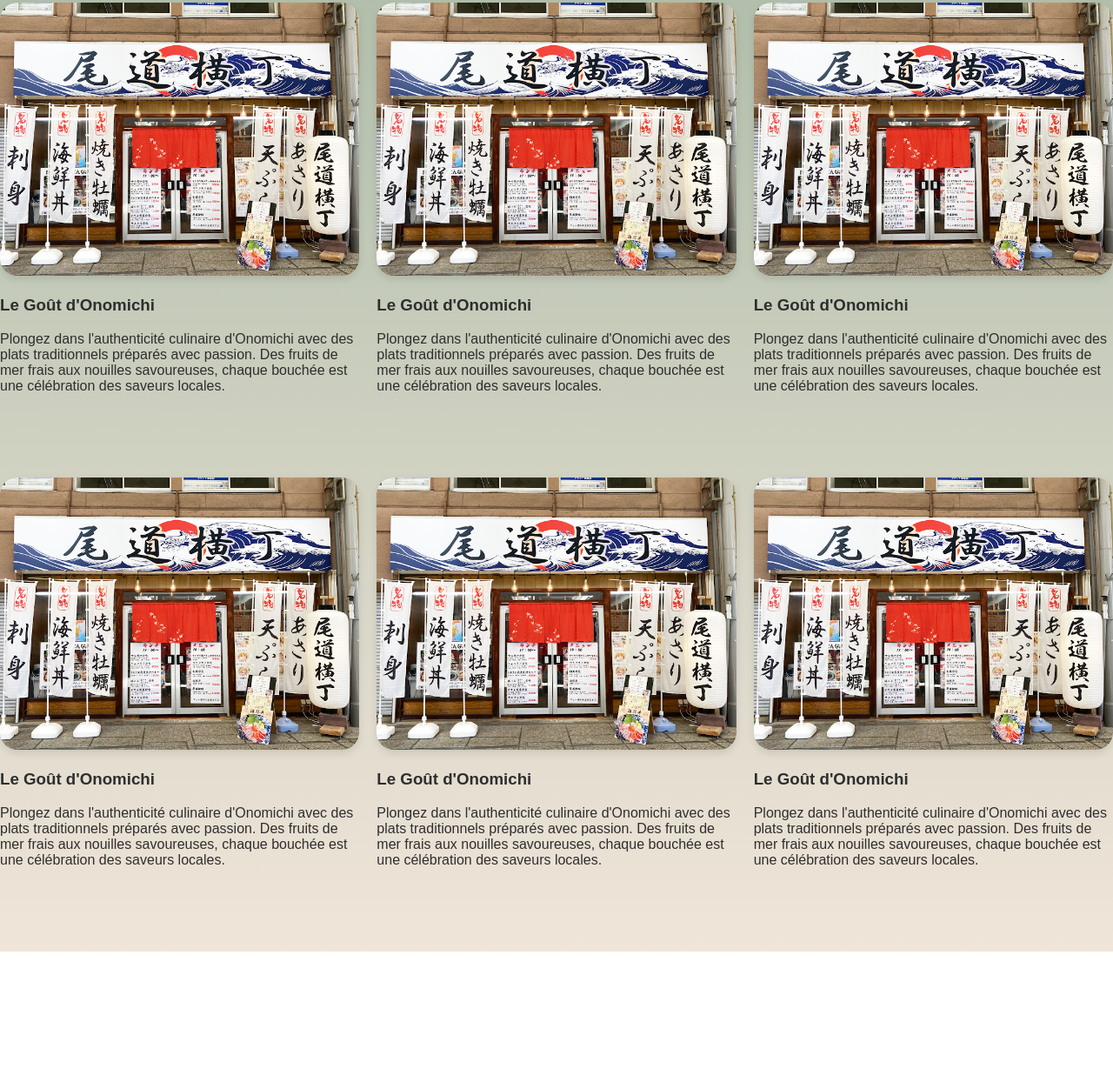
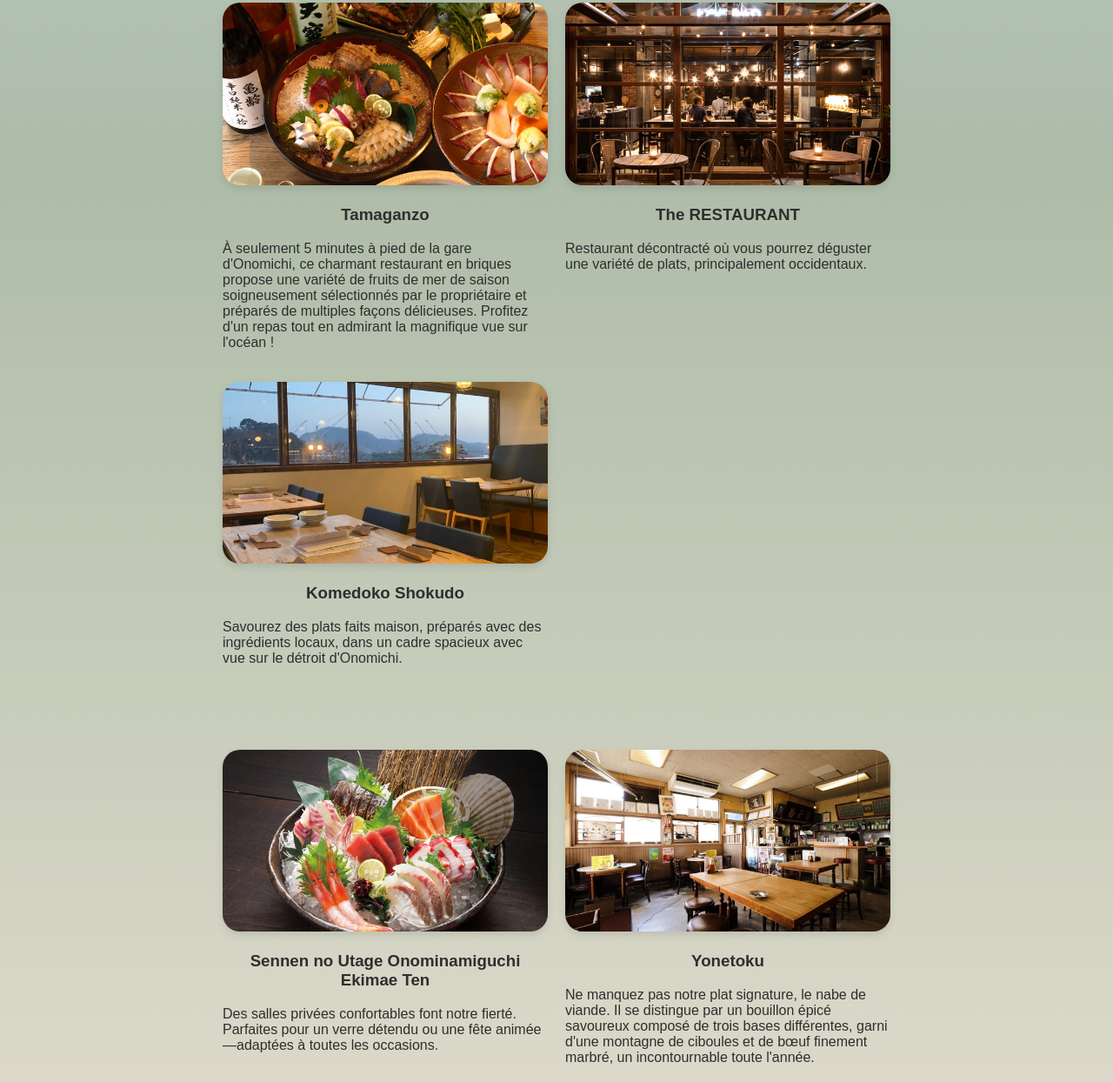
Before and after one commit to LoveyouMaryme/Travel_Website, a plain HTML site: page restaurant.html in a window 1280 px wide. Shown: the part 1025-2269 px from the top of the page at 87% size. Before the commit the page ends 2119 px from the top, so only its background shows below. Drawn offline with Linux system fonts and the light colour scheme; a web font is replaced by a local one.

Commit message:
ajout des restaurants

```diff
--- a/restaurant.html
+++ b/restaurant.html
@@ -24,7 +24,7 @@
       <a href="index.html"flo>Accueil</a>
       <a href="attractions.html" >Attractions</a>
       <a href="restaurant.html" class="active">Restaurants</a>
-      <a href="contact.html"> Témoignages</a>
+      <a href="contact.html">Témoignages</a>
       <a href="form.html" class="cta-button" id="cta-button-header">Rejoins-nous!</a>
     </nav>
 
@@ -42,35 +42,35 @@
     <div class="container-restaurants">
         <div class="restaurant-holder">
                 <div>
-                    <img src="ressources\image-ezgif.com-webp-to-png-converter.png" alt="Onomichi Yokocho" class="restaurant-image">
+                    <img src="ressources\63757241.jpg" alt="Tamaganzo" class="restaurant-image">
                 </div>
                 <div>
-                <h3>Le Goût d'Onomichi</h3>
+                <h3>Tamaganzo</h3>
                 <p>
-                Plongez dans l'authenticité culinaire d'Onomichi avec des plats traditionnels préparés avec passion. Des fruits de mer frais aux nouilles savoureuses, chaque bouchée est une célébration des saveurs locales.
+                À seulement 5 minutes à pied de la gare d'Onomichi, ce charmant restaurant en briques propose une variété de fruits de mer de saison soigneusement sélectionnés par le propriétaire et préparés de multiples façons délicieuses. Profitez d'un repas tout en admirant la magnifique vue sur l'océan !
                 </p>
                 </div>
         </div>
         <div class="restaurant-holder">
                 <div>
-                    <img src="ressources\image-ezgif.com-webp-to-png-converter.png" alt="Onomichi Yokocho" class="restaurant-image">
+                    <img src="ressources\TheRestaurant.jpg" alt="The RESTAURANT" class="restaurant-image">
                 </div>
                 <div>
-                <h3>Le Goût d'Onomichi</h3>
+                <h3>The RESTAURANT</h3>
                 <p>
-                Plongez dans l'authenticité culinaire d'Onomichi avec des plats traditionnels préparés avec passion. Des fruits de mer frais aux nouilles savoureuses, chaque bouchée est une célébration des saveurs locales.
+                Restaurant décontracté où vous pourrez déguster une variété de plats, principalement occidentaux.
                 </p>
                 </div>
         </div>
 
         <div class="restaurant-holder">
                 <div>
-                    <img src="ressources\image-ezgif.com-webp-to-png-converter.png" alt="Onomichi Yokocho" class="restaurant-image">
+                    <img src="ressources\c5f644c685901ea4fe03a508102c19ce.jpg" alt="Komedoko Shokudo" class="restaurant-image">
                 </div>
                 <div>
-                <h3>Le Goût d'Onomichi</h3>
+                <h3>Komedoko Shokudo</h3>
                 <p>
-                Plongez dans l'authenticité culinaire d'Onomichi avec des plats traditionnels préparés avec passion. Des fruits de mer frais aux nouilles savoureuses, chaque bouchée est une célébration des saveurs locales.
+                Savourez des plats faits maison, préparés avec des ingrédients locaux, dans un cadre spacieux avec vue sur le détroit d'Onomichi.
                 </p>
                 </div>
         </div>
@@ -95,35 +95,35 @@
     <div class="container-restaurants">
         <div class="restaurant-holder">
                 <div>
-                    <img src="ressources\image-ezgif.com-webp-to-png-converter.png" alt="Onomichi Yokocho" class="restaurant-image">
+                    <img src="ressources\49961725.jpg" alt="Sennen no Utage Onominamiguchi Ekimae Ten" class="restaurant-image">
                 </div>
                 <div>
-                <h3>Le Goût d'Onomichi</h3>
+                <h3>Sennen no Utage Onominamiguchi Ekimae Ten</h3>
                 <p>
-                Plongez dans l'authenticité culinaire d'Onomichi avec des plats traditionnels préparés avec passion. Des fruits de mer frais aux nouilles savoureuses, chaque bouchée est une célébration des saveurs locales.
+                Des salles privées confortables font notre fierté. Parfaites pour un verre détendu ou une fête animée—adaptées à toutes les occasions.
                 </p>
                 </div>
         </div>
         <div class="restaurant-holder">
                 <div>
-                    <img src="ressources\image-ezgif.com-webp-to-png-converter.png" alt="Onomichi Yokocho" class="restaurant-image">
+                    <img src="ressources\42518a1d9bc2738b4189e8f804f6ae4d.jpg" alt="Yonetoku" class="restaurant-image">
                 </div>
                 <div>
-                <h3>Le Goût d'Onomichi</h3>
+                <h3>Yonetoku</h3>
                 <p>
-                Plongez dans l'authenticité culinaire d'Onomichi avec des plats traditionnels préparés avec passion. Des fruits de mer frais aux nouilles savoureuses, chaque bouchée est une célébration des saveurs locales.
+                Ne manquez pas notre plat signature, le nabe de viande. Il se distingue par un bouillon épicé savoureux composé de trois bases différentes, garni d'une montagne de ciboules et de bœuf finement marbré, un incontournable toute l'année.
                 </p>
                 </div>
         </div>
 
         <div class="restaurant-holder">
                 <div>
-                    <img src="ressources\image-ezgif.com-webp-to-png-converter.png" alt="Onomichi Yokocho" class="restaurant-image">
+                    <img src="ressources\c19702df5efb5d6988c51505d8fbcdc4.jpg" alt="Kaisen Sakagura Beccer no Ibukuro" class="restaurant-image">
                 </div>
                 <div>
-                <h3>Le Goût d'Onomichi</h3>
+                <h3>Kaisen Sakagura Beccer no Ibukuro</h3>
                 <p>
-                Plongez dans l'authenticité culinaire d'Onomichi avec des plats traditionnels préparés avec passion. Des fruits de mer frais aux nouilles savoureuses, chaque bouchée est une célébration des saveurs locales.
+                    Parfait pour les visites touristiques ! Savourez un anago (congre) frais et délicieux ainsi que des fruits de mer de Setouchi ! Une maison traditionnelle de 140 ans rénovée en izakaya.
                 </p>
                 </div>
         </div>
--- a/style_contact.css
+++ b/style_contact.css
@@ -167,6 +167,7 @@ nav a:hover::after {
 .temoignage-image {
   width: 300px;
   height: auto;
+  max-height: 300px;
   border-radius: 10px;
 }
 
--- a/style_restaurants.css
+++ b/style_restaurants.css
@@ -151,7 +151,7 @@ nav a:hover::after {
 }
 
 #hero {
-  width: 100vw;
+  width: 100%;
   height: 75vh;
   margin: 0;
   padding: 0;
@@ -165,6 +165,11 @@ nav a:hover::after {
   background-repeat: no-repeat;
 }
 
+#restaurants {
+  width: 60%;
+  margin: auto auto;
+}
+
 .container-restaurants {
   display: grid;
   grid-template-columns: repeat(auto-fit, minmax(300px, 1fr));
@@ -172,7 +177,7 @@ nav a:hover::after {
   gap: 20px;
 }
 
-.restaurant-image{
+.restaurant-image {
   width: 100%;
   height: auto;
   border-radius: 20px;
@@ -180,20 +185,20 @@ nav a:hover::after {
 }
 
 .restaurant-holder div p {
-    color:#2e2e2e;
+  color: #2e2e2e;
   font-weight: 300;
 }
 
-#plats-recommandes  {
+#plats-recommandes {
   background-color: rgba(255, 255, 255, 0.8);
   border-radius: 20px;
   width: 80%;
-    display:flex;
+  display: flex;
   flex-direction: row;
 }
 
-.panorama-nourriture{
-    display:grid;
+.panorama-nourriture {
+  display: grid;
   grid-template-columns: repeat(auto-fit, minmax(300px, 1fr));
   grid-template-rows: auto;
 }
@@ -205,10 +210,14 @@ nav a:hover::after {
   box-shadow: 0 4px 8px rgba(0, 0, 0, 0.1);
 }
 
-.plats-recommandes-description{
+.plats-recommandes-description {
   width: 70%;
   height: 70%;
   display: grid;
-  grid-template-rows:  1fr 1fr;
+  grid-template-rows: 1fr 1fr;
   align-items: center;
 }
+
+h3{
+    text-align: center;
+}
```
Also changed, not shown: attractions.html (+3 -3 lines), form.html (+1 -1 lines), style_attractions.css (+5 -4 lines), style_form.css (+12 -16 lines), style_index.css (+29 -52 lines), ressources/42518a1d9bc2738b4189e8f804f6ae4d.jpg (added), ressources/49961725.jpg (added), ressources/63757241.jpg (added), ressources/TheRestaurant.jpg (added), ressources/b540e234a9a3c2271d5af8120dfa25f2.jpg (added), ressources/c19702df5efb5d6988c51505d8fbcdc4.jpg (added), ressources/c5f644c685901ea4fe03a508102c19ce.jpg (added). Lines whose indentation alone changed are shown as unchanged.
